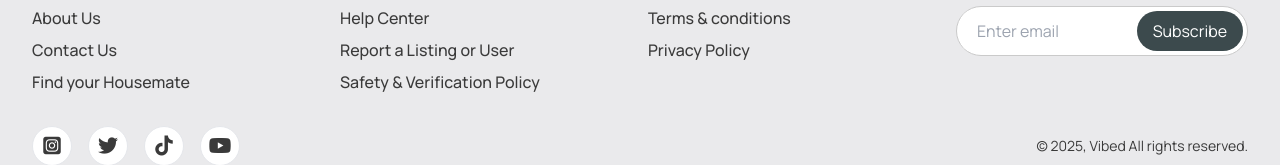
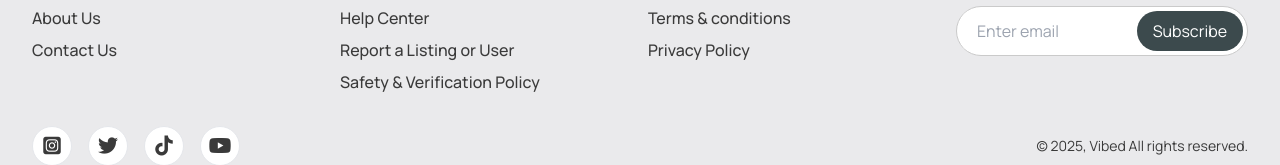
Before and after one commit to Juniour7/vibed, a React (Vite) app: page / in a window 1280 px wide. Shown: the part 5440-5605 px from the top of the page. Built offline with nearby package versions, Linux system fonts and the light colour scheme; a web font is replaced by a local one.

Commit message:
feat:removed unused cases, dynamic copyright date

```diff
--- a/src/components/landing/Hero.tsx
+++ b/src/components/landing/Hero.tsx
@@ -1,11 +1,6 @@
-import { useState } from "react";
-import PhoneInput from "react-phone-number-input";
-import "react-phone-number-input/style.css";
-// 1. Import the Variants type
 import { motion, type Variants } from "framer-motion";
 
 const Hero = () => {
-  const [phone, setPhone] = useState<string | undefined>();
 
 
 const container: Variants = {
--- a/src/components/layout/Footer.tsx
+++ b/src/components/layout/Footer.tsx
@@ -11,25 +11,21 @@
   {
     title: 'Contact Us',
     url: '/contact-us',
-  },
-  {
-    title: 'Find your Housemate',
-    url: '/find-room',
   }
 ]
 
 const SupportSection = [
   {
     title: 'Help Center',
-    url: '/help-center',
+    url: '/',
   },
   {
     title: 'Report a Listing or User',
-    url: '/terms-of-service',
+    url: '/',
   },
   {
     title: 'Safety & Verification Policy',
-    url: '/terms-of-service',
+    url: '/',
   }
 ]
 
@@ -37,11 +33,11 @@
 const Legal = [
   {
     title: 'Terms & conditions',
-    url: '/terms-of-service',
+    url: '/',
   },
   {
     title: 'Privacy Policy',
-    url: '/privacy-policy',
+    url: '/',
   }
 ]
   const SocialMedia = [
@@ -119,7 +115,7 @@
 
         {/* Copyright */}
         <div className="mt-4 md:mt-0">
-          <p className="text-dark text-sm">© 2025, Vibed All rights reserved.</p>
+          <p className="text-dark text-sm">© {new Date().getFullYear()}, Vibed All rights reserved.</p>
         </div>
       </section>
     </footer>
```
